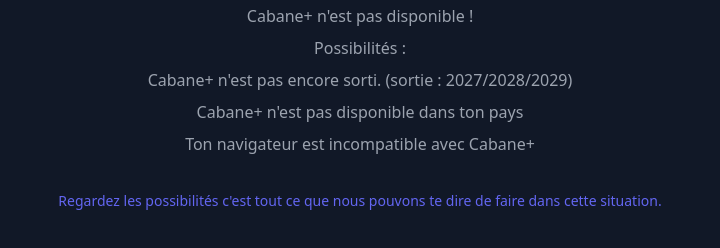
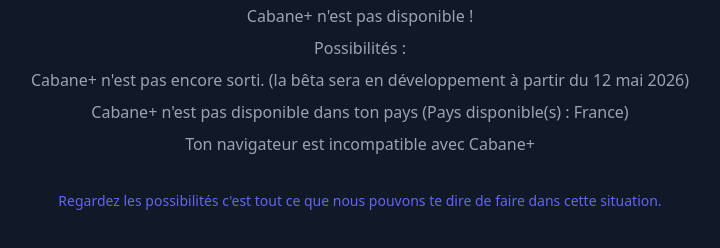
Before and after one commit to MxsbDream/cabaneplus, a plain HTML site: page index.html in a window 1280 px wide. Shown: the part 392-640 px from the top of the page, without its empty margins (280-1000 px from the left). Drawn offline with nearby package versions, Linux system fonts and the light colour scheme.

Commit message:
Update index.html

```diff
--- a/index.html
+++ b/index.html
@@ -29,8 +29,8 @@
     <h2 class="text-2xl md:text-3xl font-semibold mt-4">Oups ! Cabane+ n'est pas disponible !</h2>
     <p class="mt-2 text-gray-400">Cabane+ n'est pas disponible !</p>
     <p class="mt-2 text-gray-400">Possibilités :</p>
-    <p class="mt-2 text-gray-400">Cabane+ n'est pas encore sorti. (sortie : 2027/2028/2029)</p>
-    <p class="mt-2 text-gray-400">Cabane+ n'est pas disponible dans ton pays</p>
+    <p class="mt-2 text-gray-400">Cabane+ n'est pas encore sorti. (la bêta sera en développement à partir du 12 mai 2026)</p>
+    <p class="mt-2 text-gray-400">Cabane+ n'est pas disponible dans ton pays (Pays disponible(s) : France)</p>
     <p class="mt-2 text-gray-400">Ton navigateur est incompatible avec Cabane+</p>
     <div class="mt-10 animate-bounce text-indigo-500 text-sm">Regardez les possibilités c'est tout ce que nous pouvons te dire de faire dans cette situation.</div>
   </div>
```
